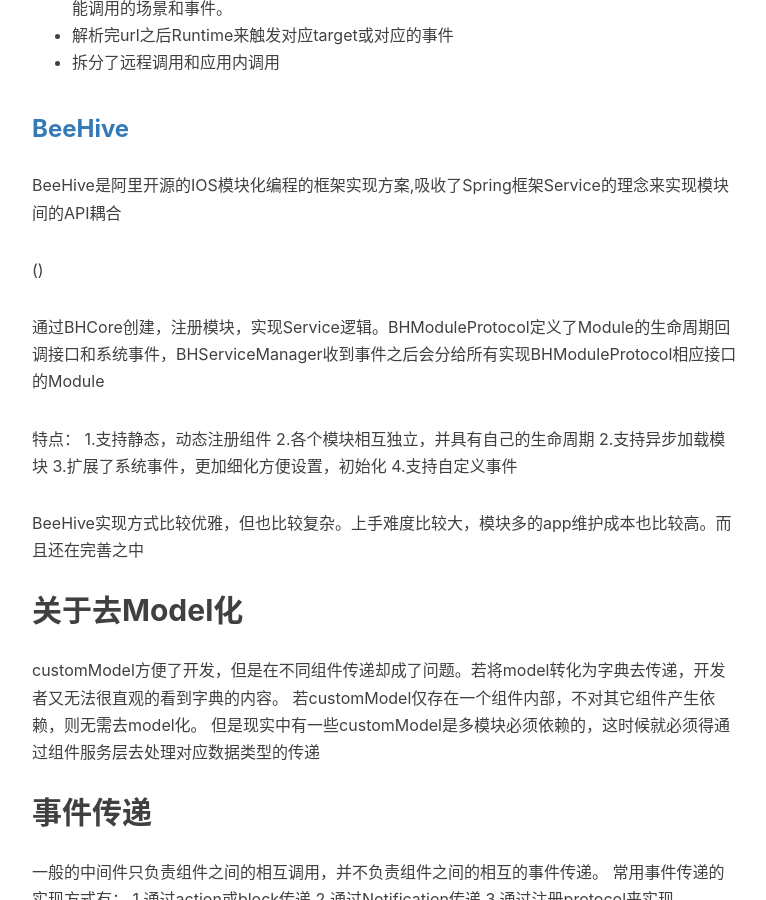
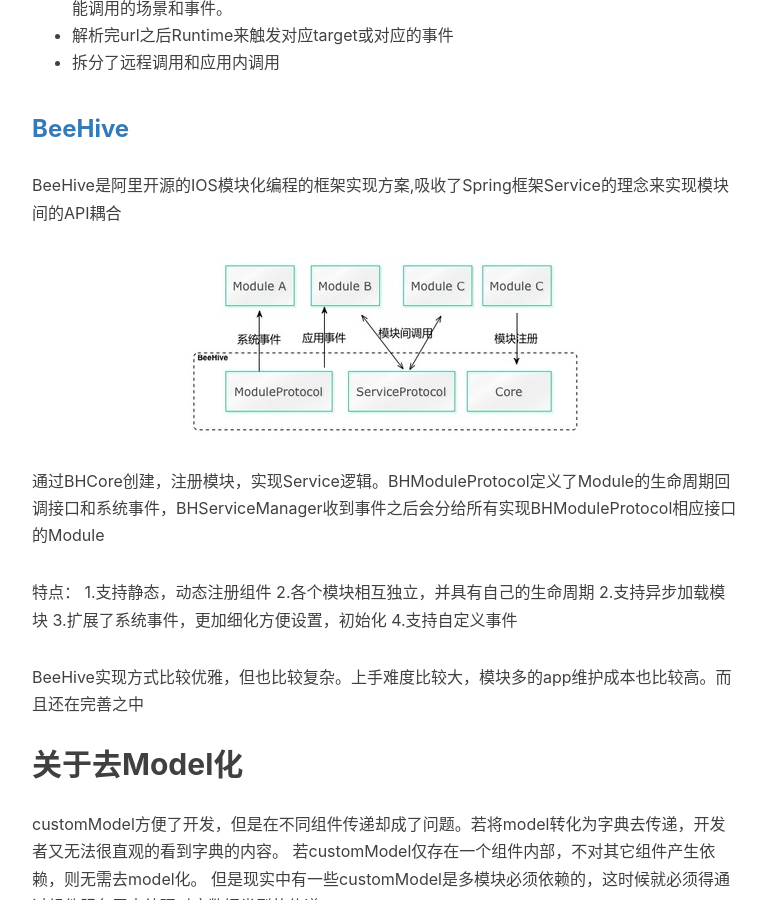
Before and after one commit to StevenDXC/Blog, a Jekyll site: the page built from _posts/2016-06-15-IOS_moduler.md, in a window 1280 px wide and 900 px high, scrolled down 1555 px. Shown: the whole window, without its empty margins (233-999 px from the left). Built offline with Jekyll 4.4.1, drawn with Linux system fonts in a browser that asks for light colours; nearby versions of some CDN libraries; our own code applies the rules of GitHub Pages for plain Markdown files; Markdown is read by kramdown in place of the engine named in the settings; comment, search, counter and statistics services are not loaded.

Commit message:
Update 2016-06-15-IOS_moduler.md

```diff
--- a/_posts/2016-06-15-IOS_moduler.md
+++ b/_posts/2016-06-15-IOS_moduler.md
@@ -61,7 +61,7 @@
 
 BeeHive是阿里开源的IOS模块化编程的框架实现方案,吸收了Spring框架Service的理念来实现模块间的API耦合
 
-()
+![image]({{ site.baseurl }}/img/post/beehive.jpg)
 
 通过BHCore创建，注册模块，实现Service逻辑。BHModuleProtocol定义了Module的生命周期回调接口和系统事件，BHServiceManager收到事件之后会分给所有实现BHModuleProtocol相应接口的Module
 
```
